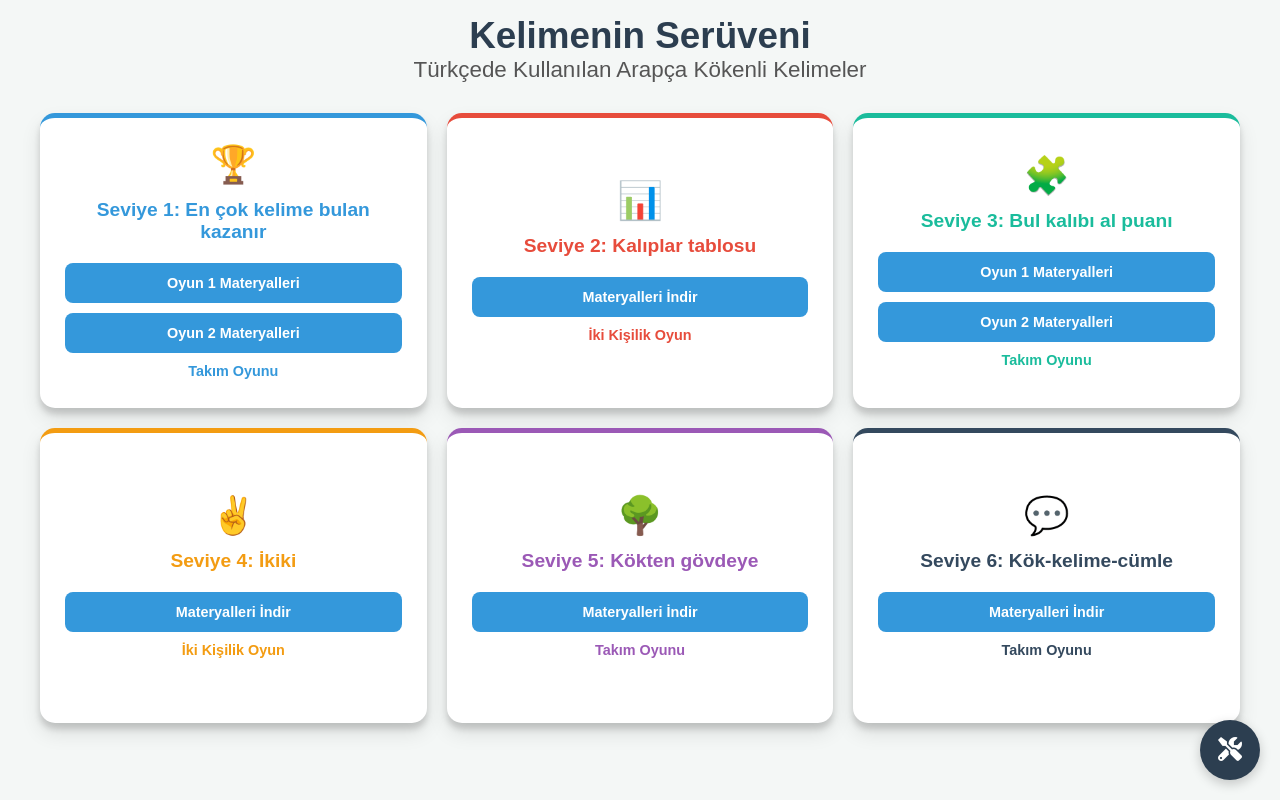
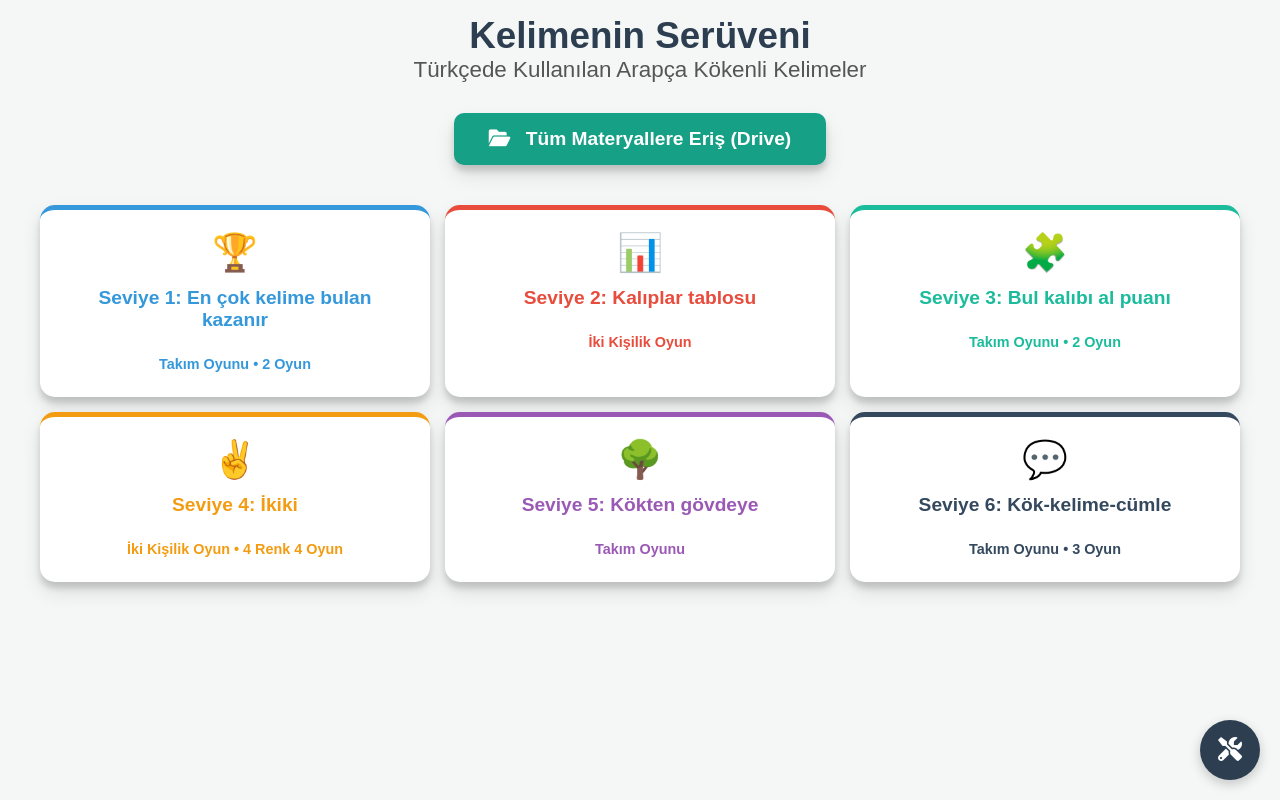
Before and after one commit to gdmrbg7541/kelimeninseruveni, a plain HTML site: page index.html in a window 1280 px wide. Drawn offline with Linux system fonts and the light colour scheme; a web font is replaced by a local one.

Commit message:
Add files via upload

```diff
--- a/index.html
+++ b/index.html
@@ -56,11 +56,38 @@
             color: #555;
         }
 
+        /* Ana İndirme Butonu */
+        .ana-indirme-container {
+            text-align: center;
+            margin: 30px 0 40px 0; /* Başlık ve grid arasına boşluk */
+        }
+
+        .ana-indir-butonu {
+            display: inline-block;
+            text-decoration: none;
+            background-color: var(--arac-renk); /* Yeşil, dikkat çekici */
+            color: white !important;
+            padding: 15px 35px; /* Daha büyük */
+            border-radius: 10px;
+            font-weight: 700; /* Kalın */
+            font-size: 1.2rem; /* Büyük font */
+            transition: background-color 0.2s, transform 0.2s;
+            box-shadow: var(--golge);
+        }
+        .ana-indir-butonu:hover {
+            background-color: #117a65; /* Koyu yeşil */
+            transform: scale(1.05);
+            box-shadow: var(--kutu-golge-hover);
+        }
+        .ana-indir-butonu i {
+            margin-right: 10px;
+        }
+
         /* Seviye Grid Yapısı */
         .seviye-grid {
             display: grid;
             grid-template-columns: repeat(3, 1fr);
-            gap: 20px;
+            gap: 15px;
             max-width: 1200px;
             margin: 0 auto;
         }
@@ -76,8 +103,6 @@
             flex-direction: column;
             align-items: center;
             text-align: center;
-            justify-content: center;
-            min-height: 240px;
             border-top: 5px solid transparent;
         }
         .seviye-kutu:hover {
@@ -91,68 +116,45 @@
             line-height: 1;
         }
 
-        /* DEĞİŞİKLİK: Oyun Tipi Etiketi "Kutusuz" hale getirildi */
+        /* Oyun Tipi Etiketi "Kutusuz" */
         .oyun-tipi {
-            font-size: 0.9rem; /* 0.85'ten 0.9'a yükseltildi */
-            font-weight: 700; /* 600'den 700'e (daha belirgin) */
-            /* padding, border-radius, color:white, background-color kaldırıldı */
-            margin-top: 10px; /* Linklerle arasına biraz boşluk eklendi */
+            font-size: 0.9rem;
+            font-weight: 700;
+            margin-top: 10px;
         }
 
         .seviye-kutu h3 {
             font-size: 1.2rem;
             margin-top: 0;
-            margin-bottom: 20px;
+            margin-bottom: 15px;
             width: 100%;
         }
 
-        /* Linkler */
-        .linkler {
-            display: flex;
-            flex-direction: column;
-            gap: 10px;
-            width: 100%;
-            margin-bottom: 0; /* 20px'ten 0'a düşürüldü, boşluk oyun-tipi'ne verildi */
-        }
-        .linkler a {
-            text-decoration: none;
-            background-color: var(--ikincil-renk);
-            color: white;
-            padding: 12px 15px;
-            border-radius: 8px;
-            font-weight: 600;
-            transition: background-color 0.2s, transform 0.2s;
-            font-size: 0.9rem;
-        }
-        .linkler a:hover {
-            background-color: #2980b9;
-            transform: scale(1.03);
-        }
 
         /* Her seviye için renkler (Kutu Kenarlığı + BAŞLIK + ETİKET METNİ) */
         .seviye-1 { border-top-color: var(--level-1); }
         .seviye-1 h3 { color: var(--level-1); }
-        .seviye-1 .oyun-tipi { color: var(--level-1); } /* DEĞİŞİKLİK: background-color yerine color */
+        .seviye-1 .oyun-tipi { color: var(--level-1); }
 
         .seviye-2 { border-top-color: var(--level-2); }
         .seviye-2 h3 { color: var(--level-2); }
-        .seviye-2 .oyun-tipi { color: var(--level-2); } /* DEĞİŞİKLİK */
+        .seviye-2 .oyun-tipi { color: var(--level-2); }
 
         .seviye-3 { border-top-color: var(--level-3); }
         .seviye-3 h3 { color: var(--level-3); }
-        .seviye-3 .oyun-tipi { color: var(--level-3); } /* DEĞİŞİKLİK */
+        .seviye-3 .oyun-tipi { color: var(--level-3); }
 
         .seviye-4 { border-top-color: var(--level-4); }
         .seviye-4 h3 { color: var(--level-4); }
-        .seviye-4 .oyun-tipi { color: var(--level-4); } /* DEĞİŞİKLİK */
+        .seviye-4 .oyun-tipi { color: var(--level-4); }
 
         .seviye-5 { border-top-color: var(--level-5); }
         .seviye-5 h3 { color: var(--level-5); }
-        .seviye-5 .oyun-tipi { color: var(--level-5); } /* DEĞİŞİKLİK */
+        .seviye-5 .oyun-tipi { color: var(--level-5); }
 
         .seviye-6 { border-top-color: var(--level-6); }
         .seviye-6 h3 { color: var(--level-6); }
-        .seviye-6 .oyun-tipi { color: var(--level-6); } /* DEĞİŞİKLİK */
+        .seviye-6 .oyun-tipi { color: var(--level-6); }
 
 
         /* Araçlar Butonu */
@@ -269,7 +271,7 @@
             align-items: center;
         }
 
-        /* İndirme Butonu Stili */
+        /* İndirme Butonu Stili (Kura butonu için kullanılıyor) */
         .indir-butonu {
             display: inline-block;
             text-decoration: none;
@@ -345,7 +347,6 @@
             }
             body { padding: 10px; }
             .seviye-kutu {
-                min-height: auto;
                 padding: 20px;
             }
         }
@@ -371,12 +372,15 @@
             .seviye-kutu h3 {
                 font-size: 1.1rem;
             }
-            .linkler a {
-                font-size: 0.9rem;
-                padding: 10px 12px;
+
+            /* Ana indirme butonu mobil uyumu */
+            .ana-indir-butonu {
+                font-size: 1rem;
+                padding: 12px 25px;
             }
+
             .oyun-tipi {
-                font-size: 0.85rem; /* Mobilde daha okunaklı olması için 0.8'den 0.85'e */
+                font-size: 0.85rem;
             }
         }
 
@@ -390,62 +394,48 @@
         <h2>Türkçede Kullanılan Arapça Kökenli Kelimeler</h2>
     </header>
 
+    <div class="ana-indirme-container">
+        <a href="https://drive.google.com/drive/u/1/folders/1fOBfwMz1qCMgbUVsTiVc90pIGmcjM-lZ" target="_blank" class="ana-indir-butonu">
+            <i class="fas fa-folder-open"></i> Tüm Materyallere Eriş (Drive)
+        </a>
+    </div>
+
     <main class="seviye-grid">
 
         <div class="seviye-kutu seviye-1">
             <span class="seviye-emoji">🏆</span>
             <h3>Seviye 1: En çok kelime bulan kazanır</h3>
-            <div class="linkler">
-                <a href="https://drive.google.com/drive/u/1/folders/1SZv9RifzYuV_M1XeTRa5raHMdZiqGS9h" target="_blank">Oyun 1 Materyalleri</a>
-                <a href="https://drive.google.com/drive/u/1/folders/1qAgDgOdc2jb3NBG1M3BjhaEK6ZOWYKv2" target="_blank">Oyun 2 Materyalleri</a>
-            </div>
-            <div class="oyun-tipi tip-takim">Takım Oyunu</div>
+            <div class="oyun-tipi tip-takim">Takım Oyunu • 2 Oyun</div>
         </div>
 
         <div class="seviye-kutu seviye-2">
             <span class="seviye-emoji">📊</span>
             <h3>Seviye 2: Kalıplar tablosu</h3>
-            <div class="linkler">
-                <a href="httpsDers-Gere-leri/" target="_blank">Materyalleri İndir</a>
-            </div>
             <div class="oyun-tipi tip-rekabet">İki Kişilik Oyun</div>
         </div>
 
         <div class="seviye-kutu seviye-3">
             <span class="seviye-emoji">🧩</span>
             <h3>Seviye 3: Bul kalıbı al puanı</h3>
-            <div class="linkler">
-                <a href="https://drive.google.com/drive/u/1/folders/1ad12alfSC8SZfRccnWMRo9u6RZRpvMe_" target="_blank">Oyun 1 Materyalleri</a>
-                <a href="https://drive.google.com/drive/u/1/folders/1_rQeM8HOCVWrspRAIlB5RGBJwXda_WPC" target="_blank">Oyun 2 Materyalleri</a>
-            </div>
-            <div class="oyun-tipi tip-takim">Takım Oyunu</div>
+            <div class="oyun-tipi tip-takim">Takım Oyunu • 2 Oyun</div>
         </div>
 
         <div class="seviye-kutu seviye-4">
             <span class="seviye-emoji">✌️</span>
             <h3>Seviye 4: İkiki</h3>
-            <div class="linkler">
-                <a href="https.google.com/drive/u/1/folders/1FNhmM6AI-_4laXmFBzH_prKoIJUN2WlD" target="_blank">Materyalleri İndir</a>
-            </div>
-            <div class="oyun-tipi tip-rekabet">İki Kişilik Oyun</div>
+            <div class="oyun-tipi tip-rekabet">İki Kişilik Oyun • 4 Renk 4 Oyun</div>
         </div>
 
         <div class="seviye-kutu seviye-5">
             <span class="seviye-emoji">🌳</span>
             <h3>Seviye 5: Kökten gövdeye</h3>
-            <div class="linkler">
-                <a href="https.google.com/drive/u/1/folders/1pBr2JHvQDR59zYLeeLDXEByBN0N655jU" target="_blank">Materyalleri İndir</a>
-            </div>
             <div class="oyun-tipi tip-takim">Takım Oyunu</div>
         </div>
 
         <div class="seviye-kutu seviye-6">
             <span class="seviye-emoji">💬</span>
             <h3>Seviye 6: Kök-kelime-cümle</h3>
-            <div class="linkler">
-                <a href="https.google.com/drive/u/1/folders/1EJHfTH9FGxvdNri75aPJsSmZnmta9b6l" target="_blank">Materyalleri İndir</a>
-            </div>
-            <div class="oyun-tipi tip-takim">Takım Oyunu</div>
+            <div class="oyun-tipi tip-takim">Takım Oyunu • 3 Oyun</div>
         </div>
     </main>
 
@@ -474,10 +464,6 @@
             </div>
 
             <div class="modal-buton-grup">
-                <a href="https://drive.google.com/drive/u/1/folders/1aO1eAQ4OIZbfU9ccrgS6Gbu6RN1L_HnH" target="_blank" class="indir-butonu">
-                    <i class="fas fa-download"></i> İndir
-                </a>
-
                 <a href="https://gdmrbg7541.github.io/Ders-Gere-leri/" target="_blank" class="indir-butonu kura-butonu">
                     <i class="fas fa-users"></i> Kura & Takım Oluştur
                 </a>
```
